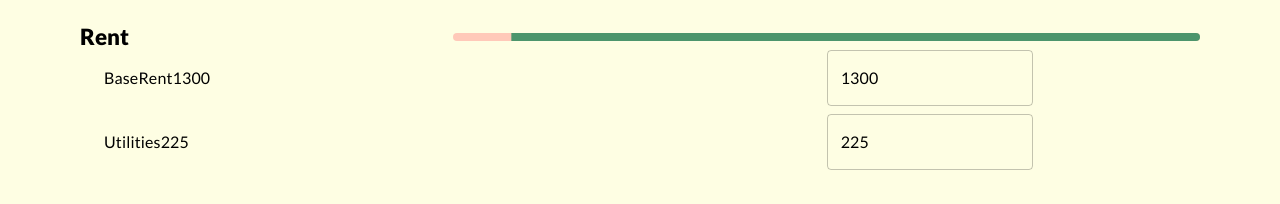
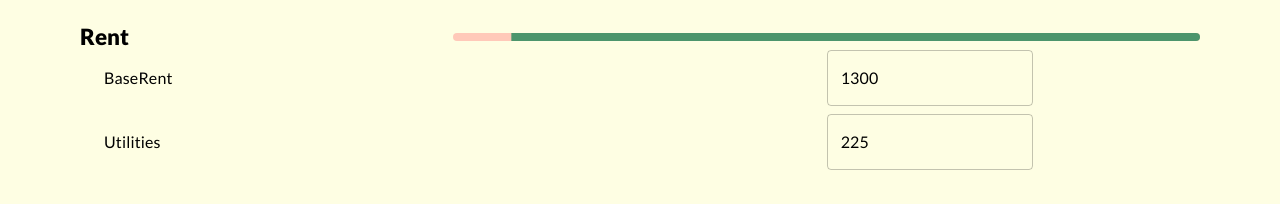
Before and after one commit to 392-f23/BudgetBuddy, a React (Vite) app: page / in a window 1280 px wide. Shown: the part 730-934 px from the top of the page. Built offline with nearby package versions, Linux system fonts and the light colour scheme.

Commit message:
Changed SubExpense section to show only the name

```diff
--- a/src/components/Expense.jsx
+++ b/src/components/Expense.jsx
@@ -21,7 +21,7 @@ const Expense = ({ expense }) => {
     >
       <Grid item xs={8}>
         <Typography variant="body1" sx={{ pl: 3 }}>
-          {expense}
+          {key}
         </Typography>
       </Grid>
       <Grid item xs={4}>
```
